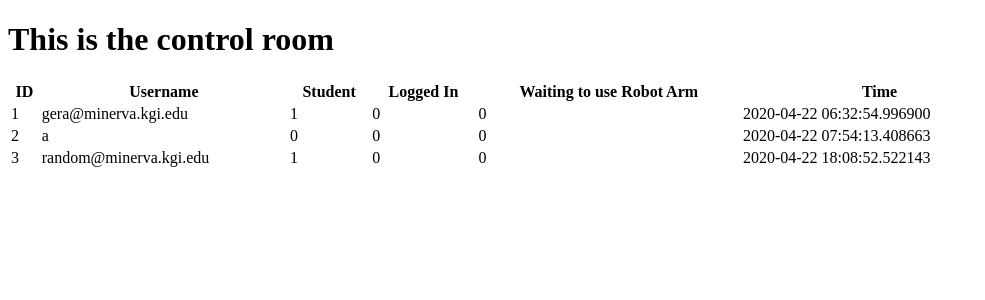
After one commit to minerva-schools/cs162-robot-arm, a Flask app: page /controlroom in a window 1280 px wide. The commit adds this page. Shown: the top 300 px of the page, without its empty margins (0-985 px from the left). Run offline with Flask 2, Linux system fonts and the light colour scheme; a user stored in the database is signed in; data comes from the database, SQL or seed files in the repository; both versions use the stored data as it was after the commit.

Commit message:
This push should hopefully create a new branch with much of the backend. It adds new functionalities such as automatically redirecting a user to the main room, limiting one person in the main room at all times, and limiting your time in the main room to five minutes. Moreover, there is a control room that looks over all the users and can be used to keep track of the users or for testing purposes

```diff
--- a/web/app.py
+++ b/web/app.py
@@ -1,18 +1,26 @@
 #Importing All the needed libraries
-from . import db, app, login
+from __init__ import db, app, login
 import os #To handle files path
 from flask import Flask, render_template, redirect, request, g, session #Main Flask
 from flask_login import LoginManager, UserMixin, current_user, login_user, login_required, logout_user #To create the Login
 from flask_sqlalchemy import SQLAlchemy #SQL Alchemy to create the database
 import sys
+from datetime import datetime
+import time
 from werkzeug.security import generate_password_hash, check_password_hash
-from .robotmodel.python_to_aduino import forward_kin_end, forward_kin_mid, coordinates_to_angles
+#from robotmodel.python_to_aduino import forward_kin_end, forward_kin_mid, coordinates_to_angles
+
 #Creating the primary database
 class User(UserMixin, db.Model): # A table to store users data
     __tablename__ = 'User'
     id = db.Column(db.Integer, primary_key=True)
     username = db.Column(db.String(200))
     password = db.Column(db.String(200))
+    student = db.Column(db.Integer) #Equals 1 if this is a student, and 0 otherwise
+    logged_in = db.Column(db.Integer, default=0) #Equals 1 if logged in, and 0 if you are not logged in
+    in_cue = db.Column(db.Integer, default=0) #Equals 1 if user is waiting for access to the robot arm, and 0 if not
+    time = db.Column(db.DateTime, default=datetime.utcnow) #Records the time the user requests access to the robot
+                                                           #arm controls. Time is used for queueing purposes
     def __repr__(self):
         return "<Username: {}>".format(self.username)
 
@@ -28,6 +36,10 @@ This function redirects users to the Login page
 """
 @app.route('/', methods=['GET', 'POST'])
 def welcome():
+    if current_user is not None:
+        current_user.logged_in = 0 #update the database
+        db.session.commit()
+        logout_user()      #If logged in, every time you go to the home page you will be automatically logged out
     return render_template('index.html')
 
 @app.route('/observe')
@@ -38,6 +50,29 @@ def observe():
 def help():
     return render_template("help.html")
 
+
+@app.route('/controlroom') #This is a master controlroom that will show
+@login_required              #information about the users.
+def controlroom():
+    list_of_all_users = User.query.all()
+    # Only the robot team and the professor should have access to the controlroom
+    # There is no button to redirect to the controlroom so the admin should know the url
+    # The user needs to be logged in as of the admin, or else will be redirected to observe
+    if current_user.username == 'gera@minerva.kgi.edu' or \
+                                'mikulas.plesak@minerva.kgi.edu' or \
+                                'ara.mkhoyan@minerva.kgi.edu' or \
+                                'quang.tran@minerva.kgi.edu' or \
+                                'a.kamel@minerva.kgi.edu' or \
+                                'arham.hameed@minerva.kgi.edu' or \
+                                'psterne@minerva.kgi.edu':
+        return render_template('controlroom.html', userlist=list_of_all_users)
+    else:
+        error_message = 'The control room is only for admin. Please log in'
+        return render_template('controlroom.html', message=error_message)
+
+@app.route('/timer')
+def timer():
+    return render_template('timer.html')
 
 @login.user_loader
 def load_user(id):
@@ -67,8 +102,14 @@ def register():
             error = 'Passwords do not match. Please, try again.'
             return render_template('index.html', error_register=error)
 
+        # check if user is a student
+        if "@minerva.kgi.edu" in username:
+            is_student = 1
+        else:
+            is_student = 0
+
         # store user information, with password hashed
-        new_user = User(username=username, password=generate_password_hash(password, method='sha256'))
+        new_user = User(username=username, password=generate_password_hash(password, method='sha256'), student=is_student)
         db.session.add(new_user)
         db.session.commit()
         register_success_message = 'Registered successful. Please log in'
@@ -78,8 +119,9 @@ def register():
 
 
 """
-This function is responsible for logging users in to their personal kanban board
-This function validates users credentials, if the user is registered it redirects to the Kanban board
+This function is responsible for logging users to the server.
+This function validates user credentials.
+If the user is registered it redirects to the observe page of the robotic arm
 If the user is not registered it displays an error that the user is not registered
 """
 @app.route('/login', methods=['GET', 'POST'])
@@ -94,7 +136,9 @@ def login():
             error = 'The password or the username you entered is not correct!'
             return render_template('index.html', message=error)
         login_user(user)
-        return redirect('/main')
+        user.logged_in = 1 #update the database
+        db.session.commit()
+        return redirect('/waitroom')
         # return render_template('main.html')
     elif request.method == 'GET':
         return render_template('index.html')
@@ -105,12 +149,14 @@ This function is responsible for logging users out
 @app.route('/logout', methods=['GET', 'POST'])
 @login_required
 def logout():
+    user.logged_in = 0 #update the database
+    db.session.commit()
     logout_user()
     return redirect('login')
 
 """
-This is the primary function responsible for displaying the tasks
-This function does not allow duplicate tasks to exist
+This is the main room, where the user can observe the stream of the robot arm
+This function requires the user to be logged in using his credentials or as guest
 """
 @app.route('/main', methods=["GET", "POST"])
 @login_required
@@ -144,6 +190,46 @@ def process_coordinates():
                'theta1': str(round(theta1,2)), 'theta2': str(round(theta2,2)), 'theta3': str(round(theta3,2))}
     return render_template("main.html", sent_back_coordinates=True, **content)
 
+@app.route('/waitroom', methods=["GET", "POST"])
+@login_required
+def wait():
+    '''
+    This function retrieves a list of all users waiting to use the robot arm, and sorts it
+    '''
+    print(current_user, file=sys.stderr)
+    print(current_user.id, file=sys.stderr)
+    user_list = User.query.filter_by(in_cue=0).all() #returns the list of users waiting to use the robot
+    user_list.sort(key=lambda User: User.time)                  #sorts the list by who came first
+    user_list.sort(key=lambda User: User.student, reverse=True) #sorts the list by who is a student
+    print(user_list, file=sys.stderr)
+    print(user_list[0].id, file=sys.stderr)
+
+    if current_user.id == user_list[0].id:
+        success_message = 'There is an available robot arm for you. You will be redirected shortly'
+        return render_template('waitroom.html', message=success_message)
+        #time.sleep(60)
+        #return redirect('/main')
+
+    else:
+        return render_template("waitroom.html", myuser=current_user)
+        ## Tell people how many people in front of them in the cue
+        ## Tell people how much time they should expect to wait
+        ## Create a timer for people in the control/main room and tell them you only have 5 minutes
+
+    #controller = User.query.filter_by(username=user_list[0]).first()
+    #print(controller, file=sys.stderr)
+
+    #if current_user.id == user_list[0].id:
+
+
 #Running the application
 if __name__ == "__main__":
     app.run(debug=True)
+
+# Cue System for the Robot Controls
+
+
+#print ('Hello world!', file=sys.stderr)
+
+#redirect user_list[0] i.e., the first person in the queue. He shall have five minutes owning the controls
+#redirect all other users to the waiting room, and display how many people are in front of them and how much time they should expect to wait
--- /dev/null
+++ b/web/templates/controlroom.html
@@ -0,0 +1,44 @@
+<!doctype html>
+
+<html lang="en">
+
+<head>
+    <meta charset="utf-8">
+    <meta name="viewport" content="width=device-width, initial-scale=1.0">
+
+    <title>RoboArm Viewer</title>
+    <meta name="description" content="RoboArm | CS162 project">
+    <meta name="author" content="Gerardo Valdez">
+    <!-- <link rel="stylesheet" href="styles.css"> -->
+    <link rel="stylesheet" href="{{ url_for('static', filename='css/styles_waitroom.css') }}">
+    <link href="https://fonts.gstatic.com" rel="preconnect" crossorigin>
+    <link href="https://fonts.googleapis.com/css?family=Ubuntu&display=swap" rel="stylesheet">
+    <script src="https://ajax.googleapis.com/ajax/libs/jquery/3.4.1/jquery.min.js"></script>
+    <!-- <script src="jquery.js">  </script> -->
+</head>
+
+<body>
+    <h1> This is the control room </h1>
+
+    <table style="width:80%; align='center' ; display:inline-table">
+        <tr>
+            <th>ID</th>
+            <th>Username</th>
+            <th>Student</th>
+            <th>Logged In</th>
+            <th>Waiting to use Robot Arm</th>
+            <th>Time</th>
+        </tr>
+        {% for user in userlist %}
+        <tr>
+            <td>{{ user.id }}</td>
+            <td>{{ user.username }}</td>
+            <td>{{ user.student }}</td>
+            <td>{{ user.logged_in }}</td>
+            <td>{{ user.in_cue }}</td>
+            <td>{{ user.time }}</td>
+        </tr>
+        {% endfor %}
+    </table>
+
+</body>
```
Also changed, not shown: web/templates/main.html (+11 -2 lines), web/templates/waitroom.html (added, +54 -0 lines), web/primary.db.
